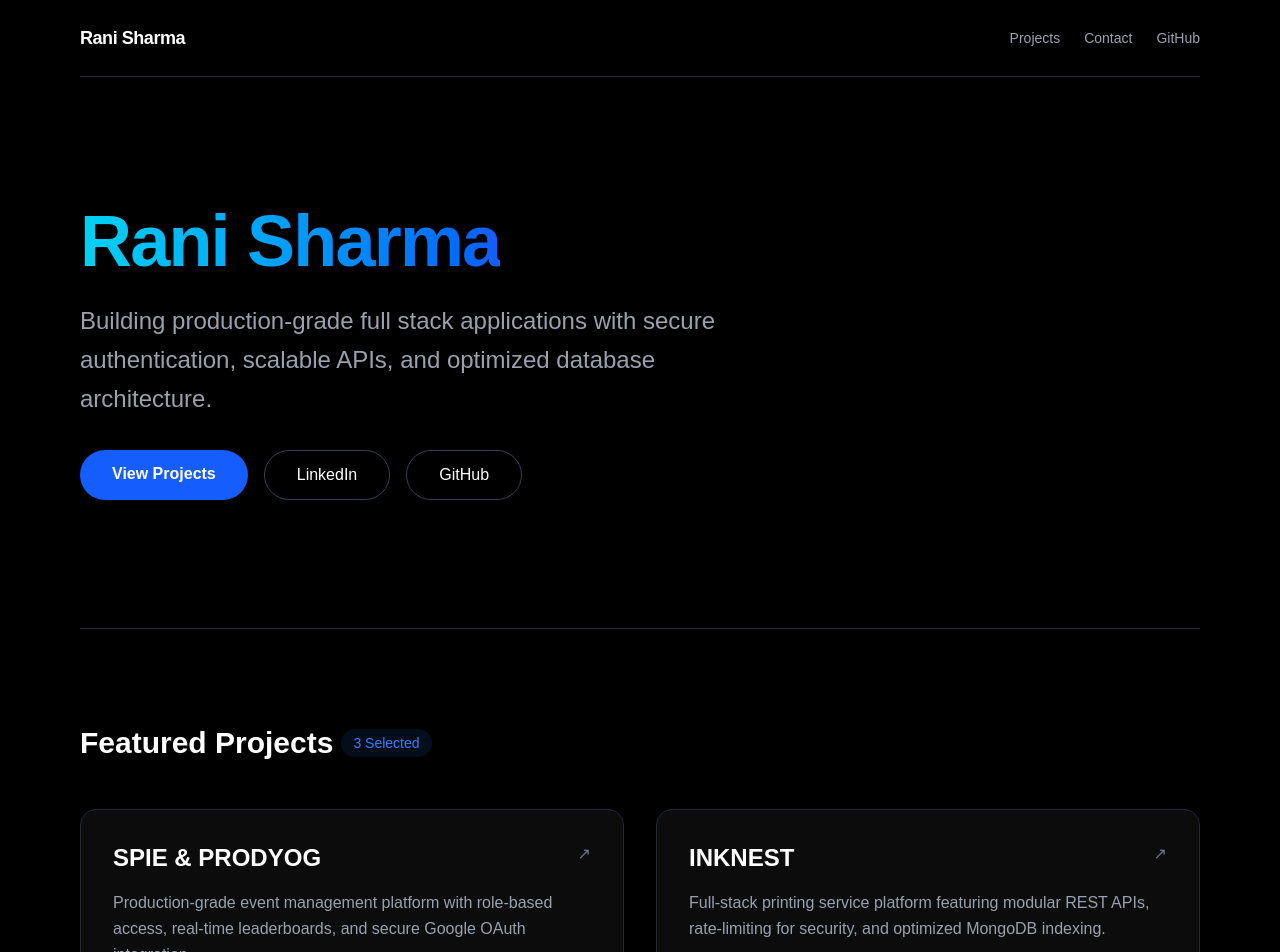
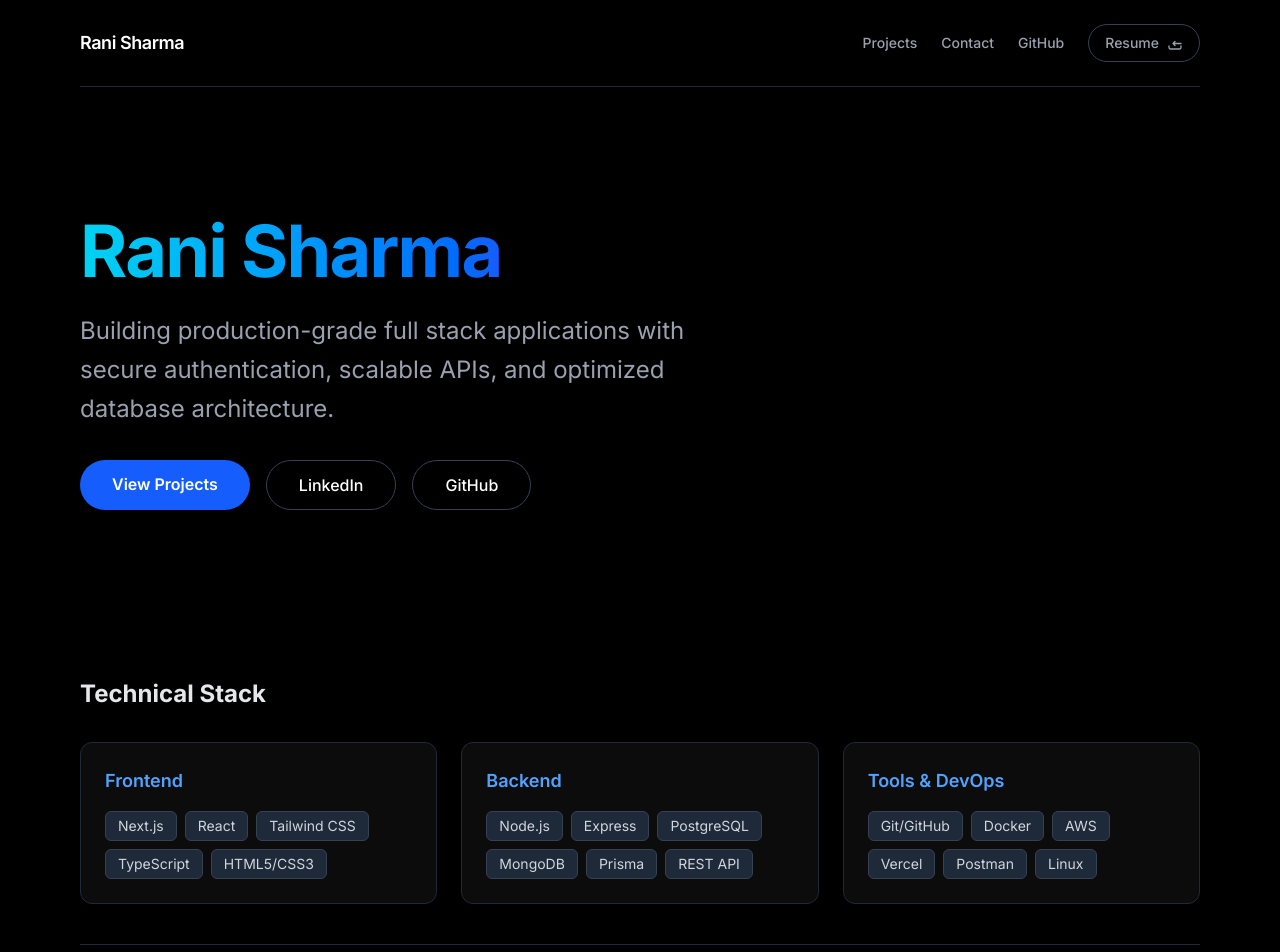
Before and after one commit to rani-86/rani-portfolio, a Next.js app: page / in a window 1280 px wide. Shown: the top 952 px of the page. Built offline with nearby package versions, Linux system fonts and the light colour scheme.

Commit message:
Add skills section and improve SEO

```diff
--- a/app/layout.tsx
+++ b/app/layout.tsx
@@ -1,22 +1,16 @@
 import type { Metadata } from "next";
-import { Geist, Geist_Mono } from "next/font/google";
+import { Inter } from "next/font/google";
 import "./globals.css";
 
-const geistSans = Geist({
-  variable: "--font-geist-sans",
-  subsets: ["latin"],
-});
+const inter = Inter({ subsets: ["latin"] });
 
-const geistMono = Geist_Mono({
-  variable: "--font-geist-mono",
-  subsets: ["latin"],
-});
-
-export const metadata = {
+export const metadata: Metadata = {
   title: "Rani Sharma | Full Stack Developer",
-  description: "Full Stack Developer building scalable web systems using Next.js and Node.js",
+  description: "Portfolio of Rani Sharma, a Full Stack Developer specializing in Next.js, Node.js, and secure backend systems.",
+  icons: {
+    icon: "/favicon.ico", // This looks for the icon in your public folder
+  },
 };
-
 
 export default function RootLayout({
   children,
@@ -24,12 +18,8 @@ export default function RootLayout({
   children: React.ReactNode;
 }>) {
   return (
-    <html lang="en">
-      <body
-        className={`${geistSans.variable} ${geistMono.variable} antialiased`}
-      >
-        {children}
-      </body>
+    <html lang="en" className="scroll-smooth">
+      <body className={inter.className}>{children}</body>
     </html>
   );
 }
--- a/app/page.tsx
+++ b/app/page.tsx
@@ -5,19 +5,45 @@ export default function Home() {
     <main className="bg-black text-white min-h-screen px-6 md:px-20">
 
       {/* Navbar */}
+      {/* Navbar */}
       <nav className="flex justify-between items-center py-6 border-b border-gray-800">
         <h1 className="font-semibold text-lg tracking-tight">Rani Sharma</h1>
 
-        <div className="flex gap-6 text-gray-400 text-sm font-medium">
-          <a href="#projects" className="hover:text-blue-400 transition">Projects</a>
-          <a href="#contact" className="hover:text-blue-400 transition">Contact</a>
+        <div className="flex items-center gap-6 text-gray-400 text-sm font-medium">
+          <a href="#projects" className="hover:text-blue-400 transition hidden md:block">
+            Projects
+          </a>
+          <a href="#contact" className="hover:text-blue-400 transition hidden md:block">
+            Contact
+          </a>
           <a
             href="https://github.com/rani-86"
             target="_blank"
             rel="noopener noreferrer"
-            className="hover:text-blue-400 transition"
+            className="hover:text-blue-400 transition hidden md:block"
           >
             GitHub
+          </a>
+
+          {/* New Resume Button */}
+          <a
+            href="/software_cv.pdf"
+            target="_blank"
+            rel="noopener noreferrer"
+            className="flex items-center gap-2 px-4 py-2 border border-gray-700 rounded-full hover:border-blue-500 hover:text-blue-400 hover:bg-blue-500/10 transition duration-300"
+          >
+            <span>Resume</span>
+            {/* Small Download Icon */}
+            <svg
+              xmlns="http://www.w3.org/2000/svg"
+              fill="none"
+              viewBox="0 0 24 24"
+              strokeWidth={2}
+              stroke="currentColor"
+              className="w-4 h-4"
+            >
+              <path strokeLinecap="round" strokeLinejoin="round" d="M3 16.5v2.25A2.25 2.25 0 005.25 21h13.5A2.25 2.25 0 0021 18.75V16.5M12 9.75l-3 3m0 0l3 3m-3-3H21" />
+            </svg>
           </a>
         </div>
       </nav>
@@ -62,6 +88,50 @@ export default function Home() {
           >
             GitHub
           </a>
+        </div>
+      </section>
+      {/* Skills Section */}
+      <section className="py-10">
+        <h2 className="text-2xl font-bold mb-8 text-gray-200">Technical Stack</h2>
+
+        <div className="grid md:grid-cols-3 gap-6">
+
+          {/* Frontend Card */}
+          <div className="bg-zinc-900/50 p-6 rounded-xl border border-gray-800 hover:border-blue-500/30 transition">
+            <h3 className="text-lg font-semibold mb-4 text-blue-400">Frontend</h3>
+            <div className="flex flex-wrap gap-2">
+              {["Next.js", "React", "Tailwind CSS", "TypeScript", "HTML5/CSS3"].map((skill) => (
+                <span key={skill} className="px-3 py-1 bg-gray-800 rounded-md text-sm text-gray-300 border border-gray-700">
+                  {skill}
+                </span>
+              ))}
+            </div>
+          </div>
+
+          {/* Backend Card */}
+          <div className="bg-zinc-900/50 p-6 rounded-xl border border-gray-800 hover:border-blue-500/30 transition">
+            <h3 className="text-lg font-semibold mb-4 text-blue-400">Backend</h3>
+            <div className="flex flex-wrap gap-2">
+              {["Node.js", "Express", "PostgreSQL", "MongoDB", "Prisma", "REST API"].map((skill) => (
+                <span key={skill} className="px-3 py-1 bg-gray-800 rounded-md text-sm text-gray-300 border border-gray-700">
+                  {skill}
+                </span>
+              ))}
+            </div>
+          </div>
+
+          {/* Tools & DevOps Card */}
+          <div className="bg-zinc-900/50 p-6 rounded-xl border border-gray-800 hover:border-blue-500/30 transition">
+            <h3 className="text-lg font-semibold mb-4 text-blue-400">Tools & DevOps</h3>
+            <div className="flex flex-wrap gap-2">
+              {["Git/GitHub", "Docker", "AWS", "Vercel", "Postman", "Linux"].map((skill) => (
+                <span key={skill} className="px-3 py-1 bg-gray-800 rounded-md text-sm text-gray-300 border border-gray-700">
+                  {skill}
+                </span>
+              ))}
+            </div>
+          </div>
+
         </div>
       </section>
 
```
Also changed, not shown: 1 other file (tests, documents, lock files or other folders).
